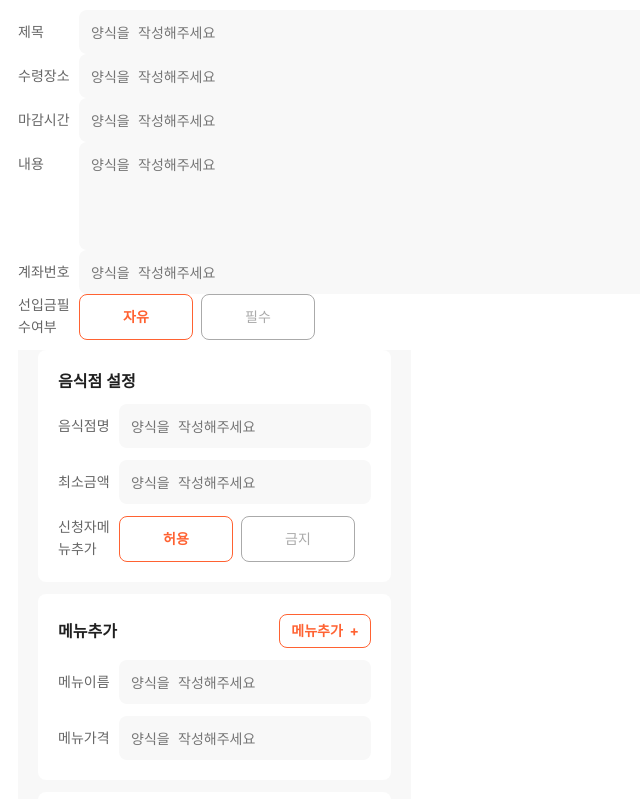
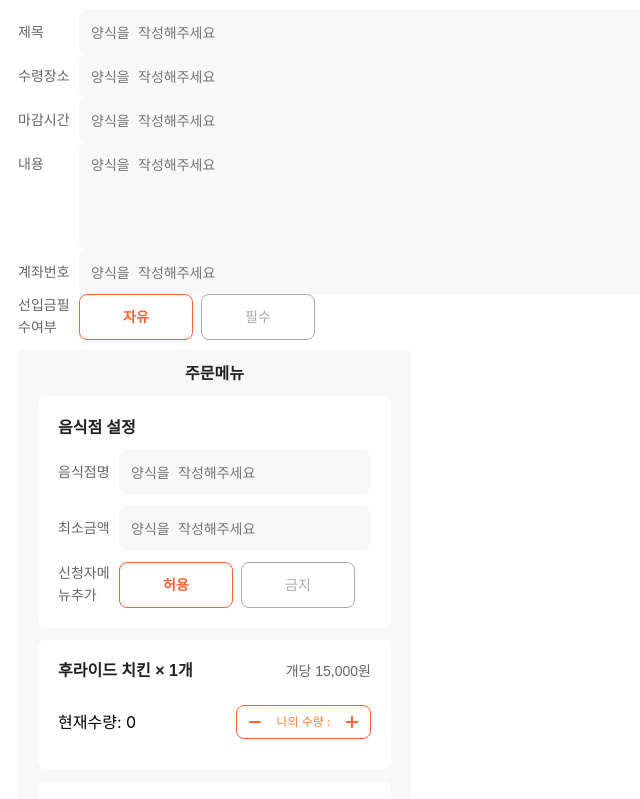
Before and after one commit to arane152/final-project, a React (Vite) app: page / in a window 1280 px wide. Shown: the top 799 px of the page, without its empty margins (0-640 px from the left). Built offline with nearby package versions, Linux system fonts and the light colour scheme; a web font is replaced by a local one.

Commit message:
"모듈 업데이트 중"

```diff
--- a/src/components/TotalAmount.jsx
+++ b/src/components/TotalAmount.jsx
@@ -42,12 +42,12 @@ const TransparentStyleWrapper = styled(StyleWrapper)`
     background-color: transparent;
 `
 
-// #222222 #FF6232
+// #202020 #FF6232
 function TotalAmount(props) {
     const {title} = props;
 
-    const color = props.color || '#222222'
-    const colorHex = (color == "orange")? '#FF6232' : '#222222'   // title 컬러 변경(총액/메뉴총액)
+    const color = props.color || '#202020'
+    const colorHex = (color == "orange")? '#FF6232' : '#202020'   // title 컬러 변경(총액/메뉴총액)
     const type = props.type || "default";                         // 기본 / 스트로크 / none
 
     if(type == "default"){     //기본
--- a/src/modules/OrderMenuArea.jsx
+++ b/src/modules/OrderMenuArea.jsx
@@ -6,6 +6,8 @@ import TextInput from "../components/TextInput";
 import ToggleBtn from "../components/ToggleBtn";
 import TotalAmount from "../components/TotalAmount";
 import SubBtn from "../components/SubBtn";
+import MenuOutPutItem from "../components/MenuOutputitem";
+import QuantityBtn from "../components/QuantityBtn";
 
 // #202020
 
@@ -14,6 +16,8 @@ const StyledWrapper = styled.div`
     height: 712px;
     background-color: #F8F8F8;
     display: flex;
+    flex-direction: column;
+    justify-content: flex-start;
     align-items: center;
 `
 
@@ -24,6 +28,16 @@ const Subtitle = styled.h2`
     line-height: 140%;
     margin: 0;
 `
+
+const Maintitle = styled.h2`
+    color: #202020;
+    font-size: 16px;
+    font-weight: 700;
+    line-height: 22px;
+    margin-top: 12px;
+    margin-bottom: 12px;
+`
+
 const Container = styled.div`
     width: 313px;
     background-color: #ffffff;
@@ -45,6 +59,8 @@ const ContainerWrapper = styled.div`
 function OderMenuArea(props) {
     return(
     <StyledWrapper>
+        <Maintitle>주문메뉴</Maintitle>
+
         <Container>
             <Subtitle>음식점 설정</Subtitle>
             <InfoBox title="음식점명"><TextInput></TextInput></InfoBox>
@@ -53,6 +69,14 @@ function OderMenuArea(props) {
                 <ToggleBtn text="허용"></ToggleBtn>
                 <ToggleBtn type="none-toggle" text="금지"></ToggleBtn>
             </InfoBox>
+        </Container>
+
+        <Container>
+            <MenuOutPutItem type="bold" name="후라이드 치킨" count="1" price="15,000" width="313"></MenuOutPutItem>
+            <ContainerWrapper>
+                <p>현재수량: 0</p>
+                <QuantityBtn></QuantityBtn>
+            </ContainerWrapper>
         </Container>
 
         <Container>
```
